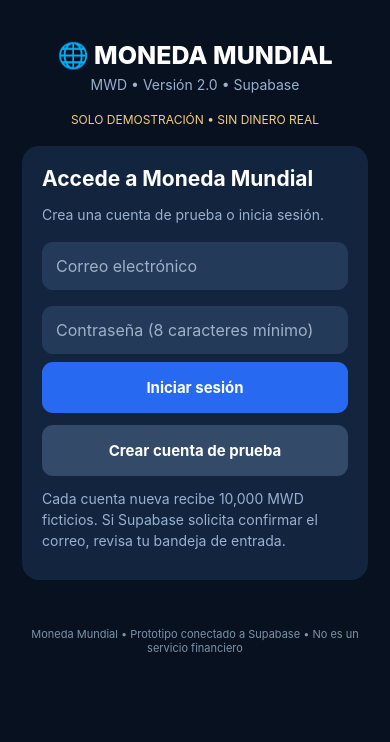
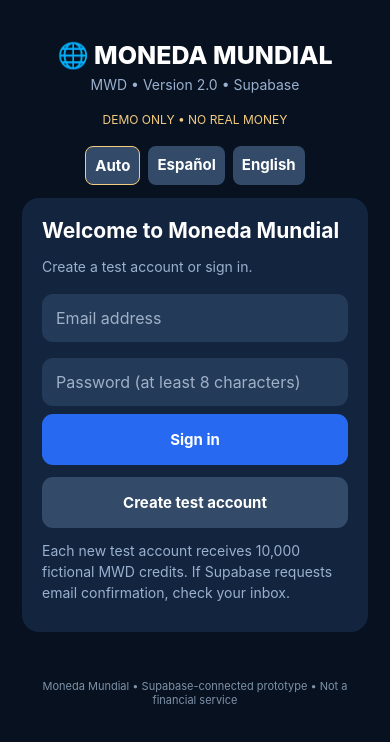
Before and after one commit to osminm1983NMM/MONEDA-MUNDIAL-2, a React Native app: screen / in a window 390 px wide. Shown: the top 742 px of the page. Built offline with nearby package versions, Linux system fonts and the light colour scheme.

Commit message:
Extender selección ES/EN a portada, acceso y billetera ficticia sin modificar RPCs

```diff
--- a/App.js
+++ b/App.js
@@ -16,6 +16,9 @@
 import PartnerRegistryScreen from './PartnerRegistryScreen';
 import CoinStableDemoScreen from './CoinStableDemoScreen';
 import InternationalPlannerDemoScreen from './InternationalPlannerDemoScreen';
+import {HOME_DEMO_TEXT} from './src/digital-money/home-demo-i18n.mjs';
+import {detectInternationalDemoLanguage} from './src/digital-money/international-demo-i18n.mjs';
+import {INTERNATIONAL_DEMO_LANGUAGE_KEY,decodeInternationalDemoLanguagePreference,resolveInternationalDemoLanguage,saveInternationalDemoLanguagePreference} from './src/digital-money/international-demo-language-preference.mjs';
 import DemoAssetSummaryCard from './DemoAssetSummaryCard';
 import { createDemoSessionGuard, createDemoOperationGate } from './src/digital-money/demo-session-guard.mjs';
 import { mwdPendingStorageKey, serializeMwdPending, deserializeMwdPending, buildMwdDemoRetry } from './src/digital-money/mwd-pending-operation-demo.mjs';
@@ -91,6 +94,21 @@
 }
 
 export default function App() {
+  const [deviceLanguage]=useState(detectInternationalDemoLanguage);
+  const [languagePreference,setLanguagePreference]=useState('auto');
+  const lang=resolveInternationalDemoLanguage(languagePreference,deviceLanguage);
+  const homeText=HOME_DEMO_TEXT[lang];
+  useEffect(()=>{
+    let active=true;
+    AsyncStorage.getItem(INTERNATIONAL_DEMO_LANGUAGE_KEY).then(value=>{
+      if(active)setLanguagePreference(decodeInternationalDemoLanguagePreference(value));
+    }).catch(()=>{});
+    return ()=>{active=false;};
+  },[]);
+  async function chooseHomeLanguage(next){
+    try { await saveInternationalDemoLanguagePreference(AsyncStorage,next);setLanguagePreference(next); }
+    catch { message('Language / Idioma',homeText.languageError); }
+  }
   const [authLoading, setAuthLoading] = useState(true);
   const [session, setSession] = useState(null);
   const [email, setEmail] = useState('');
@@ -386,89 +404,95 @@
       <StatusBar barStyle="light-content" backgroundColor="#07111f" />
       <ScrollView contentContainerStyle={styles.body} keyboardShouldPersistTaps="handled">
         <Text style={styles.logo}>🌐 MONEDA MUNDIAL</Text>
-        <Text style={styles.sub}>MWD • Versión 2.0 • Supabase</Text>
-        <Text style={styles.warning}>SOLO DEMOSTRACIÓN • SIN DINERO REAL</Text>
+        <Text style={styles.sub}>{homeText.subtitle}</Text>
+        <Text style={styles.warning}>{homeText.warning}</Text>
+        <View style={{flexDirection:'row',justifyContent:'center',flexWrap:'wrap',marginBottom:9}}>
+          {['auto','es','en'].map(x=><TouchableOpacity key={x} accessibilityRole="button" onPress={()=>chooseHomeLanguage(x)}
+            style={[styles.buttonSecondary,{padding:9,borderRadius:8,marginHorizontal:4,marginBottom:4},languagePreference===x&&{borderWidth:1,borderColor:'#f4cc81'}]}>
+            <Text style={styles.buttonText}>{x==='auto'?'Auto':x==='es'?'Español':'English'}</Text>
+          </TouchableOpacity>)}
+        </View>
 
         {authLoading ? <ActivityIndicator color="#4a8dff" size="large" /> : !session ? (
           <View style={styles.card}>
-            <Text style={styles.heading}>Accede a Moneda Mundial</Text>
-            <Text style={styles.muted}>Crea una cuenta de prueba o inicia sesión.</Text>
-            <TextInput style={styles.input} placeholder="Correo electrónico"
+            <Text style={styles.heading}>{homeText.loginHeading}</Text>
+            <Text style={styles.muted}>{homeText.loginHelp}</Text>
+            <TextInput style={styles.input} placeholder={homeText.email}
               placeholderTextColor="#9fb1c8" keyboardType="email-address"
               autoCapitalize="none" autoCorrect={false} value={email} onChangeText={setEmail} />
-            <TextInput style={styles.input} placeholder="Contraseña (8 caracteres mínimo)"
+            <TextInput style={styles.input} placeholder={homeText.password}
               placeholderTextColor="#9fb1c8" autoCapitalize="none"
               secureTextEntry value={password} onChangeText={setPassword} />
-            <Btn title={authBusy ? 'Espera...' : 'Iniciar sesión'} onPress={() => authenticate('login')} disabled={authBusy} />
-            <Btn title="Crear cuenta de prueba" secondary onPress={() => authenticate('register')} disabled={authBusy} />
-            <Text style={styles.muted}>Cada cuenta nueva recibe 10,000 MWD ficticios. Si Supabase solicita confirmar el correo, revisa tu bandeja de entrada.</Text>
+            <Btn title={authBusy ? homeText.wait : homeText.signIn} onPress={() => authenticate('login')} disabled={authBusy} />
+            <Btn title={homeText.signUp} secondary onPress={() => authenticate('register')} disabled={authBusy} />
+            <Text style={styles.muted}>{homeText.signupHelp}</Text>
           </View>
         ) : (
           <>
-            {screen !== 'Inicio' && <Btn title="← Volver al inicio" secondary onPress={() => navigate('Inicio')} disabled={busy} />}
+            {screen !== 'Inicio' && <Btn title={homeText.back} secondary onPress={() => navigate('Inicio')} disabled={busy} />}
             {screen === 'Inicio' && <>
               <View style={styles.card}>
-                <Text style={styles.muted}>TU CUENTA PERSONAL DE PRUEBA</Text>
+                <Text style={styles.muted}>{homeText.account}</Text>
                 <Text style={styles.small}>{session.user.email}</Text>
                 <Text style={styles.balance}>{wallet ? formatMWD(wallet.balance_cents) : '...'} MWD</Text>
-                <Text style={styles.muted}>Saldo ficticio en Supabase</Text>
+                <Text style={styles.muted}>{homeText.balance}</Text>
                 <Text selectable style={styles.code}>{wallet?.account_code || 'Cargando identificador...'}</Text>
               </View>
-              {!!mwdPending&&<Text style={styles.warning}>Hay una operación MWD ficticia pendiente de verificación.</Text>}
-              {!!mwdPending&&!mwdPending.unavailable&&<Text selectable style={styles.muted}>Referencia: {mwdPending.id}{'\n'}Tipo: {mwdPending.type==='transfer'?'Transferencia':'Aportación'} · {formatMWD(mwdPending.cents)} MWD de prueba{mwdPending.type==='transfer'?' · Beneficiario: '+mwdPending.code:''}</Text>}
-              {!!mwdPending&&!mwdPending.unavailable&&<Btn title="Consultar estado MWD anterior" onPress={()=>checkPendingMwd(false)} disabled={busy} />}
-              {!!mwdPending&&!mwdPending.unavailable&&<Btn title="Reintentar MISMA operación (DEMO)" secondary disabled={busy} onPress={()=>
+              {!!mwdPending&&<Text style={styles.warning}>{homeText.pending}</Text>}
+              {!!mwdPending&&!mwdPending.unavailable&&<Text selectable style={styles.muted}>Referencia: {mwdPending.id}{'\n'}{homeText.kind}: {mwdPending.type==='transfer'?homeText.transfer:homeText.contribution} · {formatMWD(mwdPending.cents)} MWD de prueba{mwdPending.type==='transfer'?' · '+homeText.recipient+': '+mwdPending.code:''}</Text>}
+              {!!mwdPending&&!mwdPending.unavailable&&<Btn title={homeText.checkPending} onPress={()=>checkPendingMwd(false)} disabled={busy} />}
+              {!!mwdPending&&!mwdPending.unavailable&&<Btn title={homeText.retryPending} secondary disabled={busy} onPress={()=>
                 confirmAction('Reintento idempotente de DEMO',
                   'Se consultará primero el registro. Solo si no está confirmada se repetirá exactamente la misma referencia, cantidad y beneficiario. Nunca utiliza dinero real.',
                   ()=>checkPendingMwd(true))
               } />}
-              <Btn title="Transferir MWD entre usuarios" onPress={() => navigate('Transferir')} disabled={!wallet} />
-              <Btn title="Planificar envío internacional (DEMO)" secondary onPress={() => navigate('Internacional')} />
-              <Btn title="Registrar aportación ficticia" onPress={() => navigate('Aportar')} disabled={!wallet} />
-              <Btn title="Mis movimientos" secondary onPress={() => navigate('Historial')} />
-              <Btn title="Mi cuenta / recibir" secondary onPress={() => navigate('Cuenta')} />
-              <Btn title="Actualizar saldo e historial" secondary onPress={() => refreshAccount()} disabled={syncing} />
+              <Btn title={homeText.transferButton} onPress={() => navigate('Transferir')} disabled={!wallet} />
+              <Btn title={homeText.internationalButton} secondary onPress={() => navigate('Internacional')} />
+              <Btn title={homeText.contributionButton} onPress={() => navigate('Aportar')} disabled={!wallet} />
+              <Btn title={homeText.historyButton} secondary onPress={() => navigate('Historial')} />
+              <Btn title={homeText.receiveButton} secondary onPress={() => navigate('Cuenta')} />
+              <Btn title={homeText.refreshButton} secondary onPress={() => refreshAccount()} disabled={syncing} />
               <DemoAssetSummaryCard key={userId} userId={userId} supabase={supabase} onOpenConversion={() => navigate('Conversión')} />
-              <Btn title="Entrega sin teléfono (DEMO)" secondary onPress={() => navigate('Entrega')} />
-              <Btn title="Administración" secondary onPress={() => navigate('Admin')} />
-              <Btn title="Cerrar sesión" secondary onPress={logout} />
+              <Btn title={homeText.cashPickupButton} secondary onPress={() => navigate('Entrega')} />
+              <Btn title={homeText.adminButton} secondary onPress={() => navigate('Admin')} />
+              <Btn title={homeText.logoutButton} secondary onPress={logout} />
             </>}
 
             {screen === 'Transferir' && <View style={styles.card}>
-              <Text style={styles.heading}>Transferencia de prueba</Text>
-              <Text style={styles.muted}>Pide a la otra persona su código MWD para enviarle créditos de demostración.</Text>
-              <TextInput style={styles.input} placeholder="Ejemplo: MWD-0123456789ABCDEF"
+              <Text style={styles.heading}>{homeText.transferTitle}</Text>
+              <Text style={styles.muted}>{homeText.transferHelp}</Text>
+              <TextInput style={styles.input} placeholder={homeText.recipientPlaceholder}
                 autoCapitalize="characters" autoCorrect={false} placeholderTextColor="#9fb1c8"
                 value={recipientCode} onChangeText={changeRecipient} />
-              <TextInput style={styles.input} placeholder="Cantidad MWD" keyboardType="decimal-pad"
+              <TextInput style={styles.input} placeholder={homeText.amountPlaceholder} keyboardType="decimal-pad"
                 placeholderTextColor="#9fb1c8" value={amount} onChangeText={changeAmount} />
-              <Btn title={busy ? 'Procesando...' : 'Confirmar transferencia ficticia'}
+              <Btn title={busy ? homeText.processing : homeText.confirmTransfer}
                 onPress={() => prepareOperation('transfer')} disabled={busy} />
             </View>}
 
             {screen === 'Aportar' && <View style={styles.card}>
-              <Text style={styles.heading}>Aportación de prueba</Text>
-              <Text style={styles.muted}>La cantidad se descontará de tu saldo ficticio y quedará en el historial. No se recibirá dinero real.</Text>
-              <TextInput style={styles.input} placeholder="Cantidad MWD" keyboardType="decimal-pad"
+              <Text style={styles.heading}>{homeText.contributionTitle}</Text>
+              <Text style={styles.muted}>{homeText.contributionHelp}</Text>
+              <TextInput style={styles.input} placeholder={homeText.amountPlaceholder} keyboardType="decimal-pad"
                 placeholderTextColor="#9fb1c8" value={amount} onChangeText={changeAmount} />
-              <Btn title={busy ? 'Procesando...' : 'Confirmar aportación ficticia'}
+              <Btn title={busy ? homeText.processing : homeText.confirmContribution}
                 onPress={() => prepareOperation('contribution')} disabled={busy} />
             </View>}
 
             {screen === 'Cuenta' && <View style={styles.card}>
-              <Text style={styles.heading}>Mi identificador para recibir</Text>
+              <Text style={styles.heading}>{homeText.receiveTitle}</Text>
               <Text selectable style={styles.code}>{wallet?.account_code}</Text>
-              <Text style={styles.muted}>Comparte este identificador con otra cuenta de prueba. No compartas tu contraseña.</Text>
+              <Text style={styles.muted}>{homeText.receiveHelp}</Text>
               <Text style={styles.small}>Correo: {session.user.email}</Text>
             </View>}
 
             {screen === 'Historial' && <>
-              <Text style={styles.heading}>Mis últimos movimientos</Text>
-              {operations.length === 0 && <Text style={styles.muted}>Todavía no hay movimientos en línea.</Text>}
+              <Text style={styles.heading}>{homeText.historyTitle}</Text>
+              {operations.length === 0 && <Text style={styles.muted}>{homeText.noHistory}</Text>}
               {operations.map(op => {
                 const sent = op.kind === 'contribution' || op.source_user_id === userId;
-                const label = op.kind === 'contribution' ? 'Aportación ficticia' :
-                  sent ? 'Transferencia enviada' : 'Transferencia recibida';
+                const label = op.kind === 'contribution' ? homeText.contributionHistory :
+                  sent ? homeText.sent : homeText.received;
                 return (
                   <View style={styles.entry} key={op.id}>
                     <Text style={styles.itemHeading}>{label}</Text>
@@ -495,7 +519,7 @@
             </View>}
           </>
         )}
-        <Text style={styles.footer}>Moneda Mundial • Prototipo conectado a Supabase • No es un servicio financiero</Text>
+        <Text style={styles.footer}>{homeText.footer}</Text>
       </ScrollView>
     </View>
   );
```
